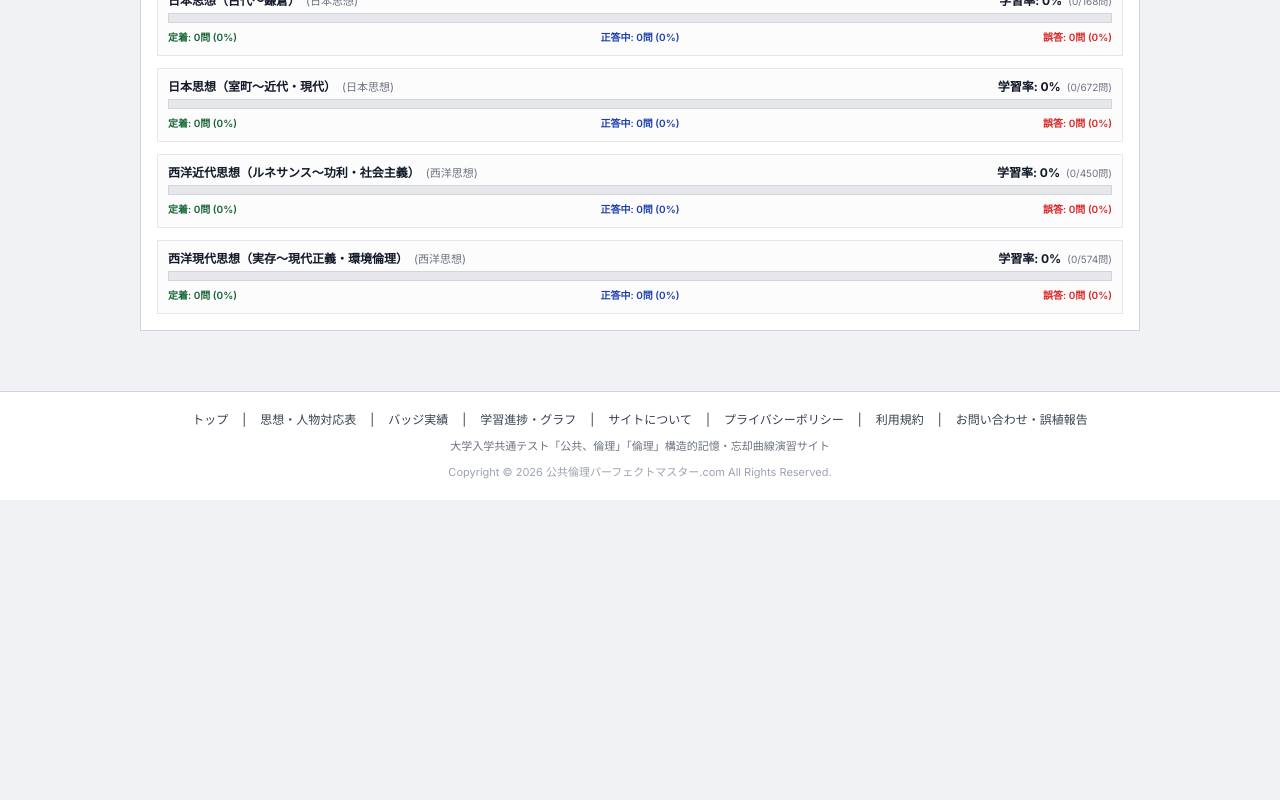
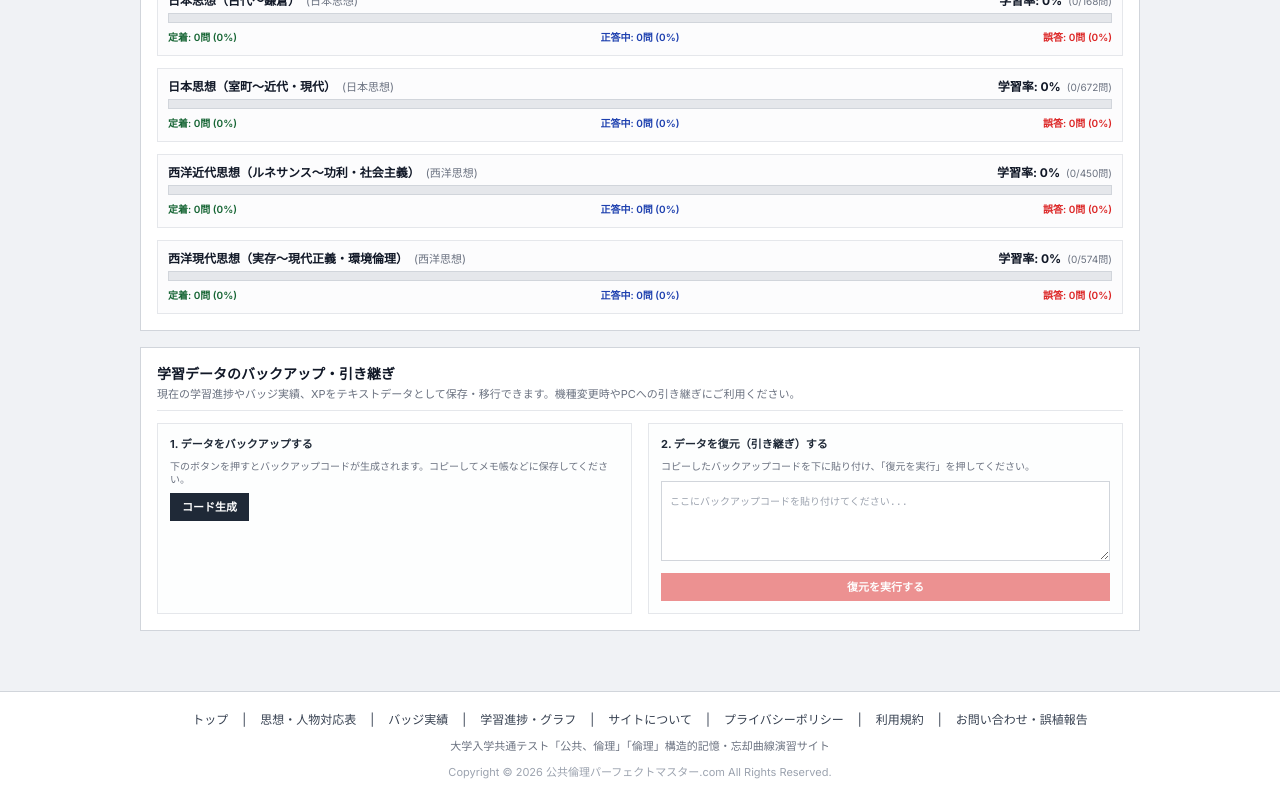
Before and after one commit to min0mi/kokyo-ethics, a Next.js app: page /stats in a window 1280 px wide. Shown: the part 1329-2129 px from the top of the page. Before the commit the page ends 1829 px from the top, so only its background shows below. Built offline with nearby package versions, Linux system fonts and the light colour scheme; no server answers.

Commit message:
feat: add backup and restore feature to prevent data loss on stats page

```diff
--- a/src/app/stats/page.tsx
+++ b/src/app/stats/page.tsx
@@ -74,6 +74,43 @@ export default function StatsPage() {
     profile && profile.totalAnswered > 0
       ? Math.round((profile.totalCorrect / profile.totalAnswered) * 100)
       : 0;
+
+  const [backupCode, setBackupCode] = useState('');
+  const [isCopied, setIsCopied] = useState(false);
+  const [importCode, setImportCode] = useState('');
+  const [importError, setImportError] = useState('');
+
+  const handleGenerateBackup = () => {
+    try {
+      const code = UserDataStore.exportBackupData();
+      setBackupCode(code);
+      setIsCopied(false);
+    } catch (err) {
+      const errMsg = err instanceof Error ? err.message : 'エラーが発生しました。';
+      alert(errMsg);
+    }
+  };
+
+  const handleCopyBackup = () => {
+    if (!backupCode) return;
+    navigator.clipboard.writeText(backupCode);
+    setIsCopied(true);
+    setTimeout(() => setIsCopied(false), 2000);
+  };
+
+  const handleImportBackup = () => {
+    if (!importCode.trim()) return;
+    setImportError('');
+    if (confirm('データを上書きして復元しますか？\n現在保存されている学習データは上書きされ、消去されます。')) {
+      const success = UserDataStore.importBackupData(importCode);
+      if (success) {
+        alert('データを正常に復元しました！自動的にページをリロードします。');
+        window.location.reload();
+      } else {
+        setImportError('コードが正しくありません。貼り付けたコードを確認してください。');
+      }
+    }
+  };
 
   return (
     <div className="max-w-5xl mx-auto px-3 py-5 space-y-4 text-xs text-gray-900">
@@ -252,6 +289,79 @@ export default function StatsPage() {
           })}
         </div>
       </div>
+
+      {/* ★ 学習データのバックアップ＆復元（引き継ぎ） ★ */}
+      <div className="bg-white border border-gray-300 p-4 rounded-xs space-y-3 text-xs">
+        <div className="border-b border-gray-200 pb-2">
+          <h2 className="font-bold text-gray-900 text-sm">
+            学習データのバックアップ・引き継ぎ
+          </h2>
+          <p className="text-[11px] text-gray-500 mt-0.5">
+            現在の学習進捗やバッジ実績、XPをテキストデータとして保存・移行できます。機種変更時やPCへの引き継ぎにご利用ください。
+          </p>
+        </div>
+
+        <div className="grid grid-cols-1 md:grid-cols-2 gap-4">
+          {/* バックアップ発行 */}
+          <div className="space-y-2 border border-gray-200 p-3 rounded-xs bg-gray-50/30">
+            <h3 className="font-bold text-gray-800 text-[11px]">1. データをバックアップする</h3>
+            <p className="text-gray-500 text-[10px] leading-tight">
+              下のボタンを押すとバックアップコードが生成されます。コピーしてメモ帳などに保存してください。
+            </p>
+            <div className="flex gap-2">
+              <button
+                type="button"
+                onClick={handleGenerateBackup}
+                className="px-3 py-1.5 bg-gray-800 hover:bg-black text-white font-bold rounded-xs text-[11px]"
+              >
+                コード生成
+              </button>
+            </div>
+            {backupCode && (
+              <div className="space-y-1.5 pt-1">
+                <textarea
+                  readOnly
+                  value={backupCode}
+                  className="w-full p-2 border border-gray-300 rounded-xs font-mono text-base sm:text-[10px] bg-white h-20 focus:outline-hidden"
+                  onClick={(e) => (e.target as HTMLTextAreaElement).select()}
+                />
+                <button
+                  type="button"
+                  onClick={handleCopyBackup}
+                  className="w-full py-1.5 bg-blue-600 hover:bg-blue-700 text-white font-bold rounded-xs text-[11px]"
+                >
+                  {isCopied ? 'コピー完了！' : 'コードをクリップボードにコピー'}
+                </button>
+              </div>
+            )}
+          </div>
+
+          {/* 復元・移行 */}
+          <div className="space-y-2 border border-gray-200 p-3 rounded-xs bg-gray-50/30">
+            <h3 className="font-bold text-gray-800 text-[11px]">2. データを復元（引き継ぎ）する</h3>
+            <p className="text-gray-500 text-[10px] leading-tight">
+              コピーしたバックアップコードを下に貼り付け、「復元を実行」を押してください。
+            </p>
+            <textarea
+              value={importCode}
+              onChange={(e) => setImportCode(e.target.value)}
+              placeholder="ここにバックアップコードを貼り付けてください..."
+              className="w-full p-2 border border-gray-300 rounded-xs font-mono text-base sm:text-[10px] bg-white h-20 focus:outline-hidden focus:border-blue-600"
+            />
+            {importError && (
+              <p className="text-red-600 font-bold text-[10px]">{importError}</p>
+            )}
+            <button
+              type="button"
+              onClick={handleImportBackup}
+              disabled={!importCode.trim()}
+              className="w-full py-1.5 bg-red-600 hover:bg-red-700 disabled:opacity-50 text-white font-bold rounded-xs text-[11px]"
+            >
+              復元を実行する
+            </button>
+          </div>
+        </div>
+      </div>
     </div>
   );
 }
--- a/src/lib/storage/userDataStore.ts
+++ b/src/lib/storage/userDataStore.ts
@@ -323,4 +323,60 @@ export class UserDataStore {
 
     return newlyUnlockedBadges;
   }
+
+  /**
+   * データのバックアップ文字列（Base64）を生成
+   */
+  static exportBackupData(): string {
+    if (typeof window === 'undefined') return '';
+    try {
+      const profile = localStorage.getItem(STORAGE_KEYS.PROFILE) || '';
+      const progress = localStorage.getItem(STORAGE_KEYS.PROGRESS) || '';
+      const muted = localStorage.getItem(STORAGE_KEYS.SOUND_MUTED) || '';
+
+      const packageData = {
+        version: '1.0',
+        timestamp: Date.now(),
+        profile: profile ? JSON.parse(profile) : null,
+        progress: progress ? JSON.parse(progress) : null,
+        muted: muted === 'true',
+      };
+
+      const jsonStr = JSON.stringify(packageData);
+      return btoa(unescape(encodeURIComponent(jsonStr)));
+    } catch (e) {
+      console.error('Backup export failed:', e);
+      throw new Error('バックアップデータの生成に失敗しました。');
+    }
+  }
+
+  /**
+   * バックアップ文字列（Base64）からデータを復元
+   */
+  static importBackupData(backupStr: string): boolean {
+    if (typeof window === 'undefined') return false;
+    try {
+      const decodedJson = decodeURIComponent(escape(atob(backupStr.trim())));
+      const packageData = JSON.parse(decodedJson);
+
+      if (!packageData || typeof packageData !== 'object') {
+        return false;
+      }
+
+      if (packageData.profile) {
+        localStorage.setItem(STORAGE_KEYS.PROFILE, JSON.stringify(packageData.profile));
+      }
+      if (packageData.progress) {
+        localStorage.setItem(STORAGE_KEYS.PROGRESS, JSON.stringify(packageData.progress));
+      }
+      if (packageData.muted !== undefined) {
+        localStorage.setItem(STORAGE_KEYS.SOUND_MUTED, String(packageData.muted));
+      }
+
+      return true;
+    } catch (e) {
+      console.error('Backup import failed:', e);
+      return false;
+    }
+  }
 }
```
